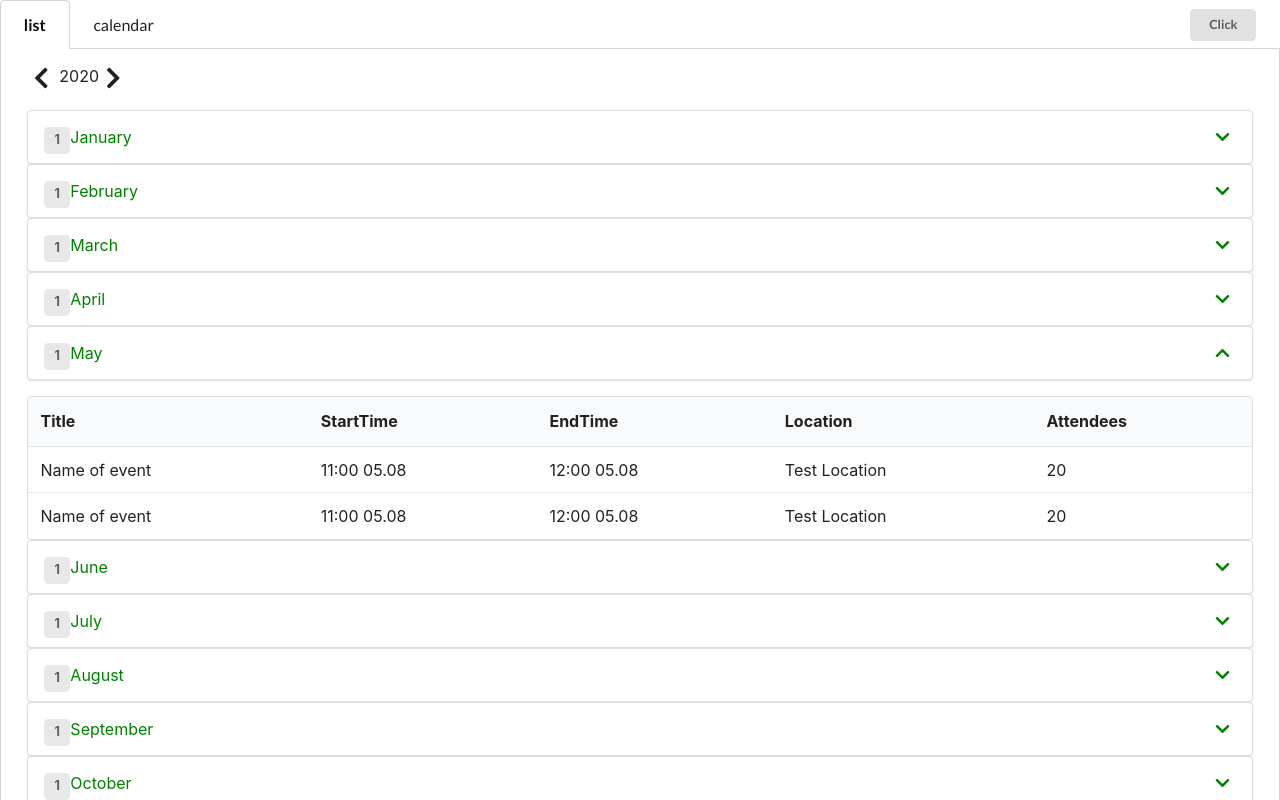
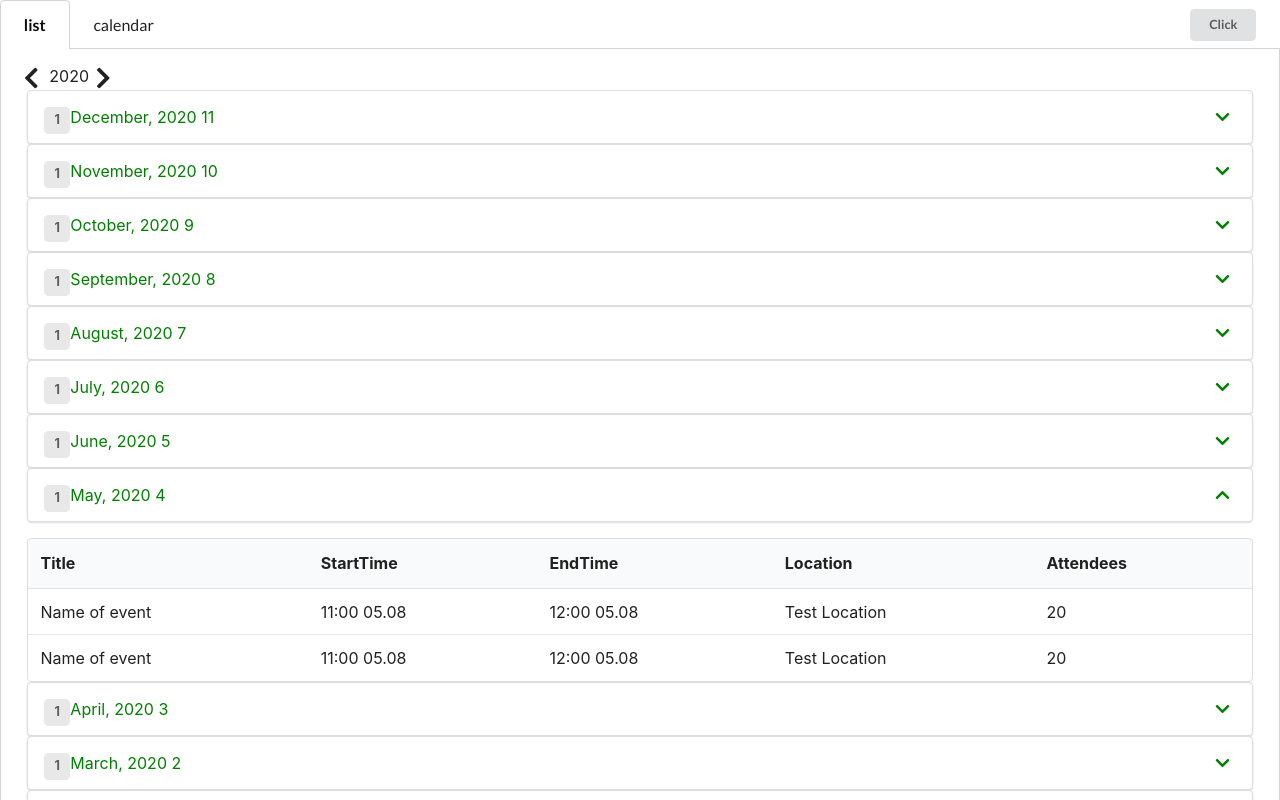
Before and after one commit to SlavKul/calendar, a React (Create React App) app: page / in a window 1280 px wide. Shown: the top 800 px of the page. Built offline with nearby package versions, Linux system fonts and the light colour scheme.

Commit message:
Added month date attr

```diff
--- a/src/components/App.js
+++ b/src/components/App.js
@@ -8,6 +8,7 @@ const tabs = ['list', 'calendar']
 
 class App extends React.Component {
   state = {
+    customDate: moment(),
     currentDate: moment(),
     activeTab: tabs[0],
     isAddModalOpen: false,
@@ -31,12 +32,30 @@ class App extends React.Component {
     this.setState({
       isAddModalOpen: false
     })
-}
+  }
+
+  navigateToNextYear = () => {
+    const newDate = this.state.customDate.clone().add(1 , 'year')
+    this.setState({
+      customDate: newDate
+    })
+  }
+
+  navigateToPreviousYear = () => {
+    const newDate = this.state.customDate.clone().subtract(1 , 'year')
+    console.log(this.state.customDate.format('YYYY'), 'CLicking preveios year', newDate.format('YYYY'))
+    this.setState({
+      customDate: newDate
+    })
+  }
 
   render(){
     let content = <h1>Calendar</h1>
     if(this.state.activeTab === tabs[0]){
-      content = <ListView date={this.props.date}/>
+      content = <ListView
+        date={this.state.customDate}
+        nextYear={this.navigateToNextYear}
+        previousYear={this.navigateToPreviousYear}/>
     }
     return (
       <div>
--- a/src/components/List/ListOfMonth.js
+++ b/src/components/List/ListOfMonth.js
@@ -2,34 +2,25 @@ import React from 'react'
 import MonthHeader from './MonthHeader'
 import moment from 'moment'
 
-class ListOfMonth extends React.Component {
-    state={
-        currentDate: moment()
-    }
-    render() {
-        const todayMonth = moment().months()
+const ListOfMonth = ({date}) => {
+    const todaysMonth = date.months()
     const listOfMonth = moment.months()
     const listItems = listOfMonth.map((item, index)=>
         <MonthHeader
             key={index}
-                name={todayMonth}
-                isShown={index===todayMonth ? true : false}
-                date={this.state.currentDate}>{item}
+            name={item}
+            isShown={index === todaysMonth ? true : false}
+            date={`${date.format('YYYY')} ${index}`}>
+                {item}
         </MonthHeader>
     )
     return (
         <div  style={{padding: '0px 10px'}}>
-                <div>
-                    <i className="large chevron left icon"></i>
-                    <p style={{display: 'inline'}}>{this.state.currentDate.format('YYYY')}</p>
-                    <i className="large chevron right icon"></i>
-                </div>
             <ul style={{paddingInlineStart: '0px'}}>
-                    {listItems}
+                {listItems.reverse()}
             </ul>
         </div>
     )
 }
-}
 
 export default ListOfMonth
--- a/src/components/List/ListView.js
+++ b/src/components/List/ListView.js
@@ -1,12 +1,17 @@
 import React from 'react'
-
 import ListOfMonth from './ListOfMonth'
 
-const List = ({date}) => {
+const List = (props) => {
+    const {date, nextYear, previousYear} = props
 
     return (
         <div>
-            <ListOfMonth />
+            <div>
+                <i className="large chevron left icon" onClick={previousYear}></i>
+                <p style={{display: 'inline'}}>{date.format('YYYY')}</p>
+                <i className="large chevron right icon" onClick={nextYear}></i>
+            </div>
+            <ListOfMonth date={date}/>
         </div>
     )
 }
--- a/src/components/List/MonthHeader.js
+++ b/src/components/List/MonthHeader.js
@@ -16,8 +16,8 @@ class MonthHeader extends React.Component {
         let chevron = this.state.isShown? 'chevron up icon' : 'chevron down icon'
         return (
             <div>
-                <div className="ui segment" name={this.props.name} date={this.props.date.format('YYYY MM')} onClick={this.showContent} style={{color: 'green'}}>
-                    {this.props.children}
+                <div className="ui segment" name={this.props.name} date={this.props.date} onClick={this.showContent} style={{color: 'green'}}>
+                    {this.props.children}, {this.props.date}
                         <p style={{display: 'inline', float: 'left'}}><div className="small ui label">1</div></p>
                         <i className={chevron} style={{float: 'right'}}></i>
                 </div>
```
Lines whose indentation alone changed are shown as unchanged.
